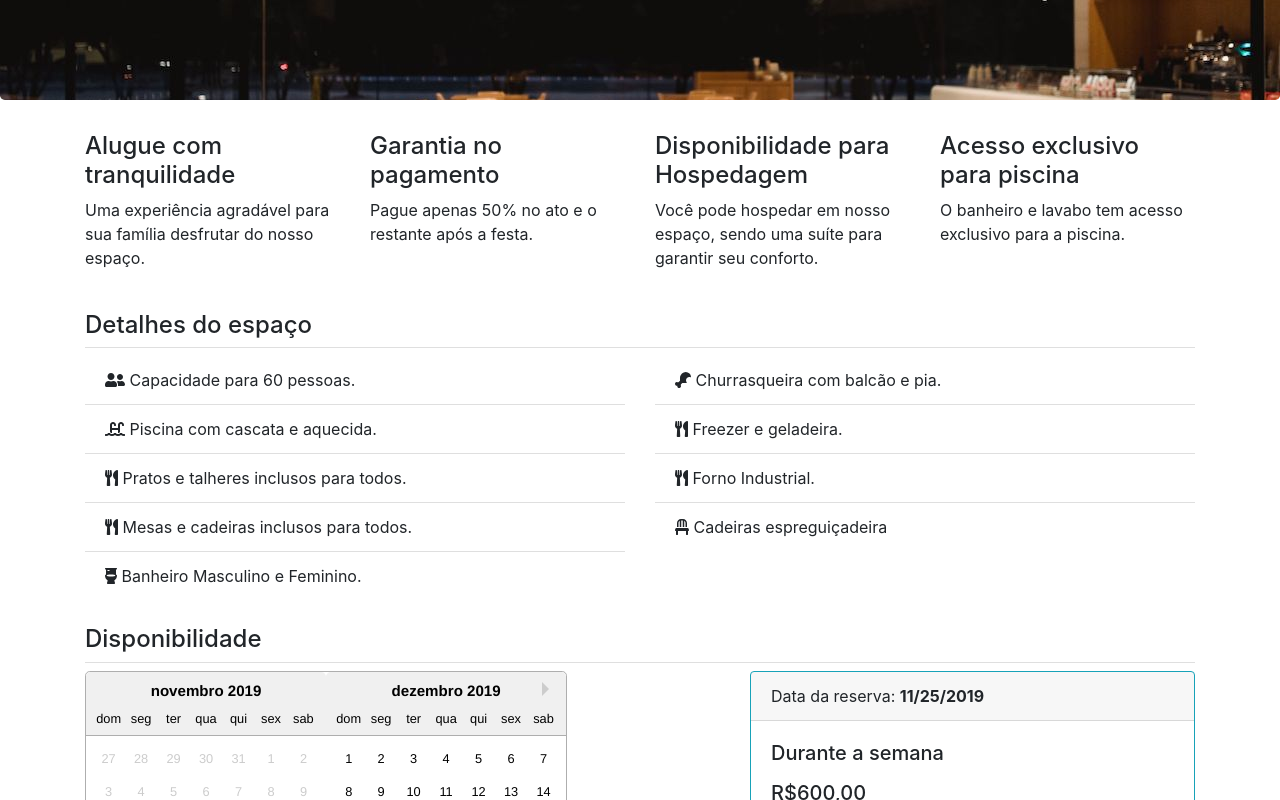
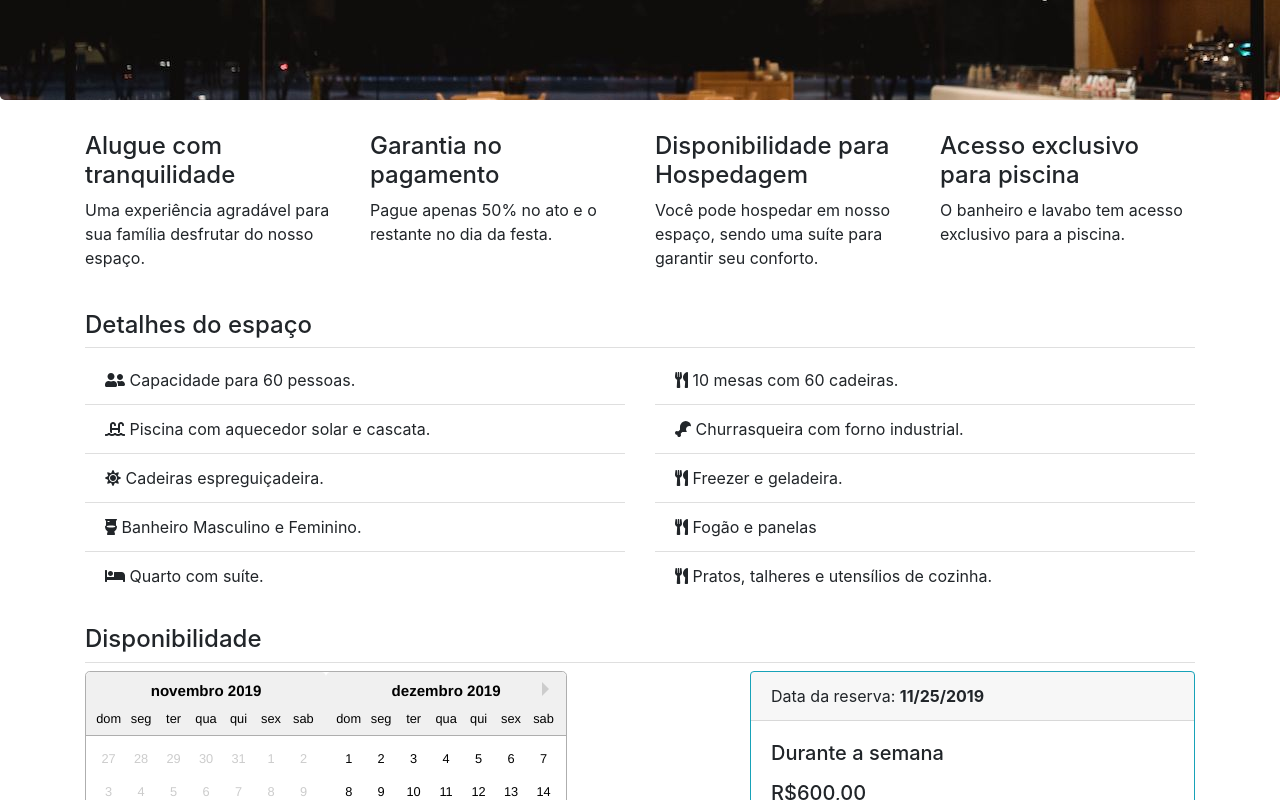
Before and after one commit to lucasgaricoix/santa-monica-web, a React (Create React App) app: page / in a window 1280 px wide. Shown: the part 476-1276 px from the top of the page. Built offline with nearby package versions, Linux system fonts and the light colour scheme; no server answers.

Commit message:
Ajustes da descrição

```diff
--- a/src/pages/home/ViewPage.tsx
+++ b/src/pages/home/ViewPage.tsx
@@ -21,6 +21,8 @@ import {
   faSwimmingPool,
   faToilet,
   faDrumstickBite,
+  faSun,
+  faBed,
   faChair
 } from "@fortawesome/free-solid-svg-icons";
 import styled from "styled-components";
@@ -190,7 +192,7 @@ class ViewPage extends React.Component<Props, State> {
             </Col>
             <Col sm={3}>
               <h4>Garantia no pagamento</h4>
-              <p>Pague apenas 50% no ato e o restante após a festa.</p>
+              <p>Pague apenas 50% no ato e o restante no dia da festa.</p>
             </Col>
             <Col sm={3}>
               <h4>Disponibilidade para Hospedagem</h4>
@@ -217,27 +219,31 @@ class ViewPage extends React.Component<Props, State> {
                     </ListGroup.Item>
                     <ListGroup.Item>
                       <FontAwesomeIcon icon={faSwimmingPool} />
-                      {" Piscina com cascata e aquecida."}
+                      {" Piscina com aquecedor solar e cascata."}
                     </ListGroup.Item>
                     <ListGroup.Item>
-                      <FontAwesomeIcon icon={faUtensils} />{" "}
-                      {" Pratos e talheres inclusos para todos."}
-                    </ListGroup.Item>
-                    <ListGroup.Item>
-                      <FontAwesomeIcon icon={faUtensils} />
-                      {" Mesas e cadeiras inclusos para todos."}
+                      <FontAwesomeIcon icon={faSun} />
+                      {" Cadeiras espreguiçadeira."}
                     </ListGroup.Item>
                     <ListGroup.Item>
                       <FontAwesomeIcon icon={faToilet} />
                       {" Banheiro Masculino e Feminino."}
+                    </ListGroup.Item>
+                    <ListGroup.Item>
+                      <FontAwesomeIcon icon={faBed} />
+                      {" Quarto com suíte."}
                     </ListGroup.Item>
                   </ListGroup>
                 </Col>
                 <Col>
                   <ListGroup className="list-group-flush">
                     <ListGroup.Item>
+                      <FontAwesomeIcon icon={faUtensils} />
+                      {" 10 mesas com 60 cadeiras."}
+                    </ListGroup.Item>
+                    <ListGroup.Item>
                       <FontAwesomeIcon icon={faDrumstickBite} />
-                      {" Churrasqueira com balcão e pia."}
+                      {" Churrasqueira com forno industrial."}
                     </ListGroup.Item>
                     <ListGroup.Item>
                       <FontAwesomeIcon icon={faUtensils} />{" "}
@@ -245,11 +251,11 @@ class ViewPage extends React.Component<Props, State> {
                     </ListGroup.Item>
                     <ListGroup.Item>
                       <FontAwesomeIcon icon={faUtensils} />{" "}
-                      {"Forno Industrial."}
+                      {" Fogão e panelas"}
                     </ListGroup.Item>
                     <ListGroup.Item>
-                      <FontAwesomeIcon icon={faChair} />
-                      {" Cadeiras espreguiçadeira"}
+                      <FontAwesomeIcon icon={faUtensils} />{" "}
+                      {" Pratos, talheres e utensílios de cozinha."}
                     </ListGroup.Item>
                   </ListGroup>
                 </Col>
```
